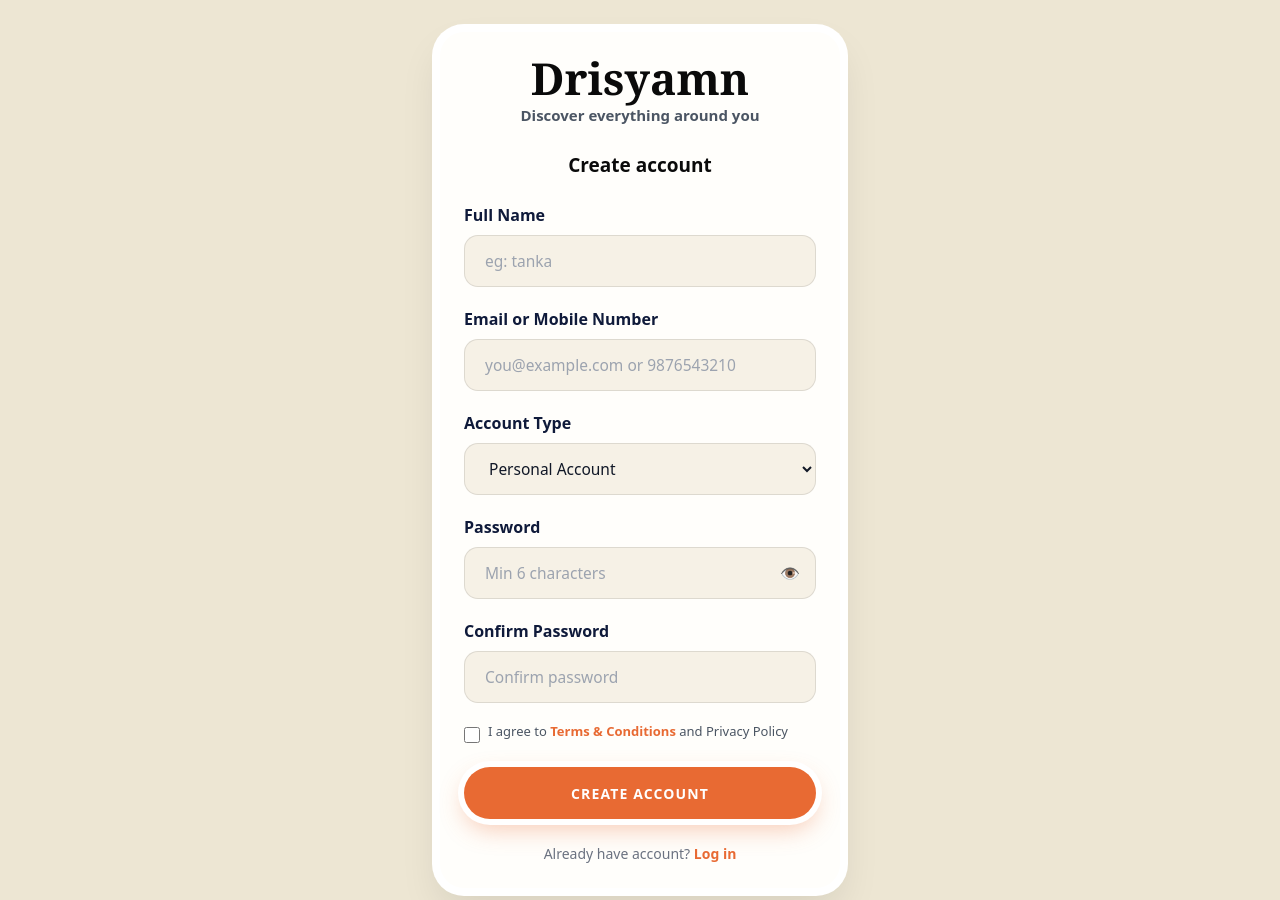
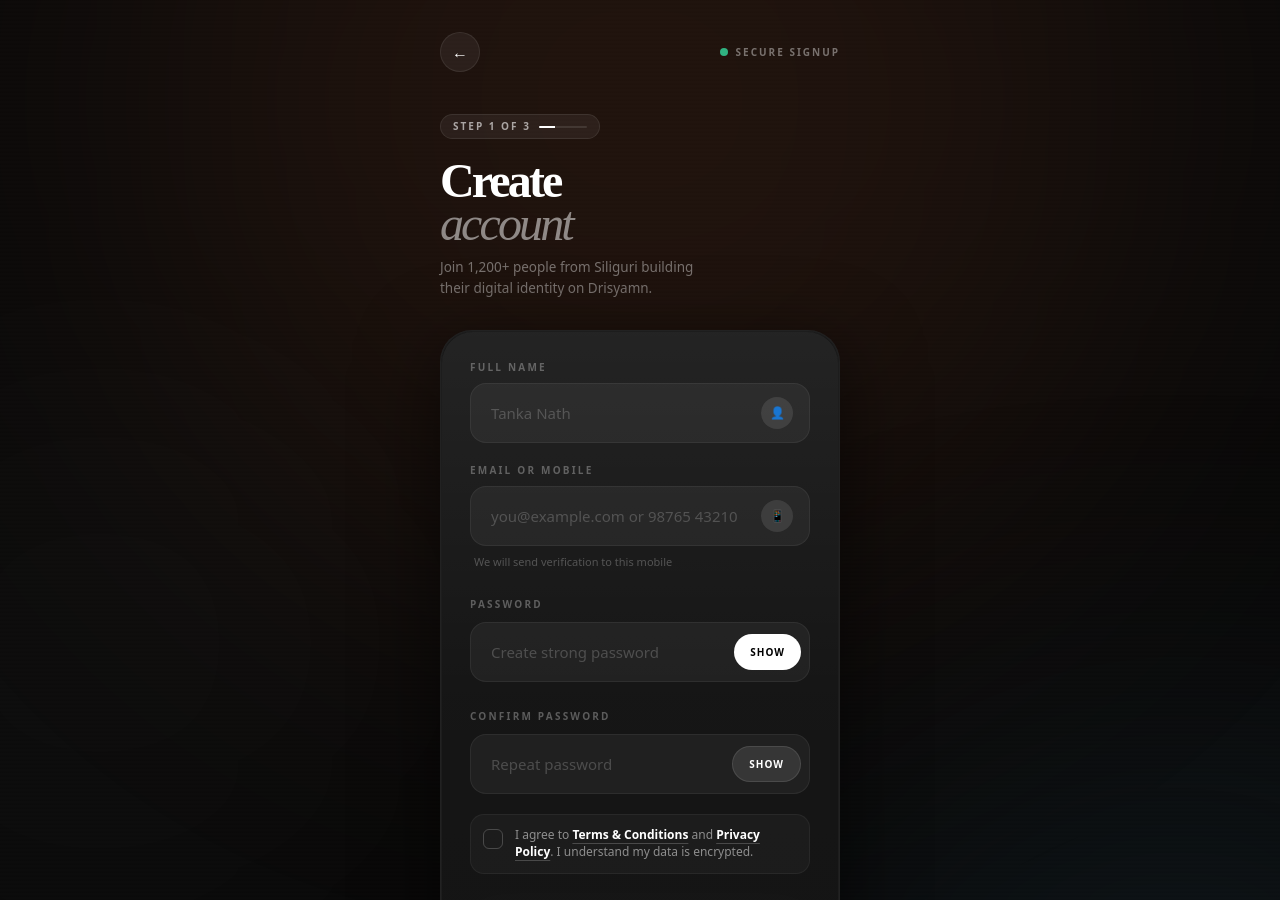
Before and after one commit to drisyamnretails-maker/drisyamn, a Next.js app: page /signup in a window 1280 px wide. Shown: the top 900 px of the page. Built offline with nearby package versions, Linux system fonts and the light colour scheme; no server answers.

Commit message:
design: 7cr black luxury signup + route to select-role

```diff
--- a/app/signup/page.tsx
+++ b/app/signup/page.tsx
@@ -1,275 +1,275 @@
 "use client";
-
-import { useState } from "react";
+import { useState, useMemo } from "react";
 import { useRouter } from "next/navigation";
 import Link from "next/link";
 import { supabase } from "@/lib/supabase";
 
-const ORANGE = "#E86A33";
-const PAGE_BG = "#EDE6D3";
-const PURE_BLACK = "#0A0A0A";
-const LABEL_BLACK = "#0F1A3A";
+type PasswordStrength = "weak" | "medium" | "strong";
 
 export default function SignupPage() {
   const router = useRouter();
 
+  // Form States
   const [name, setName] = useState("");
   const [contact, setContact] = useState("");
   const [password, setPassword] = useState("");
   const [confirm, setConfirm] = useState("");
-  const [role, setRole] = useState<"personal" | "creator" | "retail" | "service">("personal");
+  const [show, setShow] = useState(false);
+  const [showConfirm, setShowConfirm] = useState(false);
+  const [terms, setTerms] = useState(false);
 
-  const [show, setShow] = useState(false);
-  const [terms, setTerms] = useState(false);
+  // UI States
   const [loading, setLoading] = useState(false);
-  const [shake, setShake] = useState(false);
   const [err, setErr] = useState("");
+  const [focused, setFocused] = useState<string>("");
 
-  const triggerShake = () => {
-    setShake(true);
-    setTimeout(() => setShake(false), 400);
-  };
+  // Derived validations
+  const isEmail = useMemo(() => contact.includes("@"), [contact]);
+  const isValidEmail = useMemo(() => {
+    if (!contact) return false;
+    if (isEmail) return /^[^\s@]+@[^\s@]+\.[^\s@]+$/.test(contact);
+    return contact.replace(/\D/g, "").length >= 10;
+  }, [contact, isEmail]);
+
+  const passwordStrength: PasswordStrength = useMemo(() => {
+    if (password.length < 6) return "weak";
+    if (password.length < 10) return "medium";
+    if (/[A-Z]/.test(password) && /[0-9]/.test(password) && /[^A-Za-z0-9]/.test(password)) return "strong";
+    return "medium";
+  }, [password]);
+
+  const isFormValid = useMemo(() => {
+    return (
+      name.trim().length >= 2 &&
+      isValidEmail &&
+      password.length >= 6 &&
+      confirm === password &&
+      terms
+    );
+  }, [name, isValidEmail, password, confirm, terms]);
 
   const handleSignup = async () => {
     setErr("");
 
-    if (!name.trim() ||!contact.trim() ||!password ||!confirm) {
-      setErr("All fields are required");
-      triggerShake();
-      return;
-    }
-    if (password!== confirm) {
-      setErr("Passwords do not match");
-      triggerShake();
-      return;
-    }
-    if (password.length < 6) {
-      setErr("Password must be 6+ characters");
-      triggerShake();
-      return;
-    }
-    if (!terms) {
-      setErr("Please accept Terms & Conditions");
-      triggerShake();
-      return;
-    }
+    // Full validation
+    if (!name.trim()) return setErr("Full name is required");
+    if (name.trim().length < 2) return setErr("Name must be at least 2 characters");
+    if (!contact.trim()) return setErr("Email or mobile is required");
+    if (!isValidEmail) return setErr(isEmail? "Invalid email format" : "Invalid mobile number");
+    if (!password) return setErr("Password is required");
+    if (password.length < 6) return setErr("Password must be 6+ characters");
+    if (password!== confirm) return setErr("Passwords do not match");
+    if (!terms) return setErr("Please accept Terms & Conditions");
 
     setLoading(true);
-
     try {
-      const isEmail = contact.includes("@");
       const cleanContact = contact.trim().toLowerCase();
-
       const digitsOnly = contact.replace(/\D/g, "");
       const emailToUse = isEmail? cleanContact : `user_${digitsOnly}@gmail.com`;
       const phoneVal = isEmail? null : contact.trim();
 
-      // Username = user ke naam/email se banega + 4 digit
       const baseName = name.trim().toLowerCase().replace(/\s+/g, "_").replace(/[^a-z0-9_]/g, "");
       const username = `${baseName}_${Date.now().toString().slice(-4)}`;
 
-      // 1. Create User in Supabase Auth
+      // 1. Auth signup
       const { data: authData, error: authError } = await supabase.auth.signUp({
         email: emailToUse,
-        password: password,
+        password,
         options: {
           data: {
             full_name: name.trim(),
             username: username,
-            role: role,
           },
         },
       });
 
       if (authError) throw authError;
-      if (!authData.user) throw new Error("Signup failed");
+      if (!authData.user) throw new Error("Signup failed - no user returned");
 
-      // 2. Insert Profile Data
-      const { error: profileError } = await supabase.from("profiles").upsert({
+      // 2. Profile insert with full data
+      const { error: profileError } = await supabase.from("profiles").upsert(
+        {
           id: authData.user.id,
           username: username,
           full_name: name.trim(),
           display_name: name.trim(),
           email: emailToUse,
           phone: phoneVal,
-        bio: `Hi, I am ${name}`,
-        avatar_url: `https://api.dicebear.com/7.x/initials/svg?seed=${encodeURIComponent(name)}`,
-        role: role,
+          bio: "",
+          avatar_url: `https://api.dicebear.com/7.x/initials/svg?seed=${encodeURIComponent(name.trim())}&backgroundColor=141414,1F3A4A,E86A33`,
+          role: "personal", // default, will be updated in select-role page
           onboarding_done: false,
-      });
+          location: "Matigara, Siliguri",
+          created_at: new Date().toISOString(),
+        },
+        { onConflict: "id" }
+      );
 
       if (profileError) throw profileError;
 
-      // 3. Log user in and route based on account type
-      await supabase.auth.signInWithPassword({ email: emailToUse, password });
+      // 3. Auto login
+      const { error: loginError } = await supabase.auth.signInWithPassword({
+        email: emailToUse,
+        password,
+      });
 
-      switch (role) {
-        case "creator":
-          router.push(`/profile/creator/${username}`);
-          break;
-        case "retail":
-          router.push(`/profile/retail/${username}`);
-          break;
-        case "service":
-          router.push(`/profile/service/${username}`);
-          break;
-        default:
-          router.push(`/profile/personal/${username}`);
-          break;
+      if (loginError) throw loginError;
+
+      // 4. NEW ROUTE: Signup -> Select Role -> Setup -> Homefeed
+      router.push(`/select-role/${username}`);
+
+    } catch (e: any) {
+      const message = e.message || "Something went wrong";
+      if (message.includes("already registered")) {
+        setErr("This email/mobile already exists. Please login.");
+      } else {
+        setErr(message);
       }
-    } catch (e: any) {
-      setErr(e.message || "An error occurred during signup");
-      triggerShake();
     } finally {
       setLoading(false);
     }
   };
 
-  const labelStyle = { color: LABEL_BLACK, fontSize: "16px", fontWeight: 700 } as const;
-
   return (
-    <div
-      className="min-h-[100vh] w-full flex items-start justify-center p-4 pt-8 overflow-y-auto"
-      style={{ background: PAGE_BG }}
-    >
-      <div
-        className={`w-full max-w-[400px] bg-[#FFFEFB] rounded-[24px] px-6 py-6 mb-8 shadow-[0_0_0_8px_#fff,0_20px_40px_rgba(0,0,0,0.1)] ${
-          shake? "animate-[shake_0.4s_ease]" : ""
-        }`}
-      >
-        <div className="text-center">
-          <h1 className="font-serif leading-none" style={{ color: PURE_BLACK, fontSize: "44px", fontWeight: 800 }}>
-            Drisyamn
-          </h1>
-          <p className="mt-1" style={{ color: "#4B5563", fontSize: "15px", fontWeight: 600 }}>
-            Discover everything around you
-          </p>
-          <h2 className="mt-6" style={{ color: PURE_BLACK, fontSize: "19px", fontWeight: 700 }}>
-            Create account
-          </h2>
+    <div className="min-h-screen bg-[#080808] text-white relative overflow-hidden flex justify-center">
+      {/* LUXURY BACKGROUND */}
+      <div className="absolute inset-0 pointer-events-none">
+        <div className="absolute -top-[400px] left-1/2 -translate-x-1/2 w-[1000px] h-[1000px] bg-[#E86A33]/[0.10] rounded-full blur-[160px]" />
+        <div className="absolute -bottom-[400px] -right-[300px] w-[800px] h-[800px] bg-[#1F3A4A]/[0.25] rounded-full blur-[150px]" />
+        <div className="absolute top-[30%] -left-[200px] w-[600px] h-[600px] bg-white/[0.02] rounded-full blur-[130px]" />
+        <div className="absolute inset-0 bg-[linear-gradient(transparent_0%,rgba(255,255,255,0.01)_50%,transparent_100%)] bg-[length:100%_4px]" />
       </div>
 
-        <div className="mt-6">
-          <label style={labelStyle}>Full Name</label>
-          <input
-            value={name}
-            onChange={(e) => setName(e.target.value)}
-            placeholder="eg: tanka"
-            className="mt-2 w-full h-[52px] px-5 rounded-[14px] bg-[#F6F1E6] border border-black/10 text-[15.5px] font-medium outline-none focus:bg-white focus:border-[#E86A33]/40"
-            style={{ color: "#111827" }}
-          />
+      <div className="relative z-10 w-full max-w-[440px] px-5 py-8 flex flex-col min-h-screen">
 
-          <label className="mt-5 block" style={labelStyle}>
-            Email or Mobile Number
-          </label>
-          <input
-            value={contact}
-            onChange={(e) => setContact(e.target.value)}
-            placeholder="you@example.com or 9876543210"
-            className="mt-2 w-full h-[52px] px-5 rounded-[14px] bg-[#F6F1E6] border border-black/10 text-[15.5px] font-medium outline-none"
-            style={{ color: "#111827" }}
-          />
-
-          <label className="mt-5 block" style={labelStyle}>
-            Account Type
-          </label>
-          <select
-            value={role}
-            onChange={(e: any) => setRole(e.target.value)}
-            className="mt-2 w-full h-[52px] px-5 rounded-[14px] bg-[#F6F1E6] border border-black/10 text-[15.5px] font-medium outline-none cursor-pointer"
-            style={{ color: "#111827" }}
-          >
-            <option value="personal">Personal Account</option>
-            <option value="creator">Creator Account</option>
-            <option value="retail">Retail Business</option>
-            <option value="service">Service Provider</option>
-          </select>
-
-          <label className="mt-5 block" style={labelStyle}>
-            Password
-          </label>
-          <div className="relative mt-2">
-            <input
-              value={password}
-              onChange={(e) => setPassword(e.target.value)}
-              type={show? "text" : "password"}
-              placeholder="Min 6 characters"
-              className="w-full h-[52px] px-5 pr-12 rounded-[14px] bg-[#F6F1E6] border border-black/10 text-[15.5px] font-medium outline-none"
-              style={{ color: "#111827" }}
-            />
-            <button
-              onClick={() => setShow(!show)}
-              type="button"
-              className="absolute right-4 top-1/2 -translate-y-1/2"
-              style={{ color: PURE_BLACK }}
-            >
-              {show? "🙈" : "👁️"}
+        {/* TOP NAV */}
+        <div className="flex justify-between items-center">
+          <button onClick={() => router.push("/")} className="w-10 h-10 rounded-full bg-white/[0.06] border border-white/[0.08] flex items-center justify-center hover:bg-white/[0.10] transition-colors">
+            <span className="text-[16px]">←</span>
           </button>
+          <div className="flex items-center gap-2">
+            <div className="w-2 h-2 rounded-full bg-emerald-400 animate-pulse" />
+            <span className="text-[10px] font-bold tracking-[0.2em] text-white/40">SECURE SIGNUP</span>
+          </div>
         </div>
 
-          <label className="mt-5 block" style={labelStyle}>
-            Confirm Password
-          </label>
-          <input
-            value={confirm}
-            onChange={(e) => setConfirm(e.target.value)}
-            type="password"
-            placeholder="Confirm password"
-            className="mt-2 w-full h-[52px] px-5 rounded-[14px] bg-[#F6F1E6] border border-black/10 text-[15.5px] font-medium outline-none"
-            style={{ color: "#111827" }}
-          />
+        {/* HEADER */}
+        <div className="mt-10">
+          <div className="inline-flex items-center gap-2 px-3 py-1 rounded-full bg-white/[0.06] border border-white/[0.08]">
+            <span className="text-[10px] font-black tracking-[0.2em] text-white/60">STEP 1 OF 3</span>
+            <div className="w-12 h-[2px] bg-white/10 rounded-full overflow-hidden">
+              <div className="w-[33%] h-full bg-white" />
+            </div>
+          </div>
+          <h1 className="mt-5 font-serif text-[48px] font-[900] tracking-[-0.06em] leading-[0.9]">Create<br/><span className="font-[200] italic text-white/50">account</span></h1>
+          <p className="mt-3 text-[13.5px] leading-[1.5] text-white/40">Join 1,200+ people from Siliguri building<br/>their digital identity on Drisyamn.</p>
+        </div>
 
-          <label className="mt-5 flex items-start gap-2 cursor-pointer">
-            <input
-              type="checkbox"
-              checked={terms}
-              onChange={(e) => setTerms(e.target.checked)}
-              className="mt-1 w-4 h-4 accent-[#E86A33]"
-            />
-            <span className="text-[13px] font-medium leading-4" style={{ color: "#4B5563" }}>
-              I agree to{" "}
-              <Link href="/terms" className="font-bold" style={{ color: ORANGE }}>
-                Terms & Conditions
-              </Link>{" "}
-              and Privacy Policy
-            </span>
+        {/* FORM CARD */}
+        <div className="mt-8 rounded-[32px] bg-[#111111] border border-white/[0.07] p-[1px] shadow-[0_20px_80px_rgba(0,0,0,0.6),0_0_0_1px_rgba(255,255,255,0.05)_inset]">
+          <div className="rounded-[31px] bg-gradient-to-b from-white/[0.08] via-white/[0.02] to-white/[0.01] p-[22px] sm:p-7 space-y-5">
+
+            {/* NAME */}
+            <div className="space-y-2">
+              <div className="flex justify-between">
+                <label className="text-[10px] font-black tracking-[0.22em] text-white/30">FULL NAME</label>
+                {name.trim().length >= 2 && <span className="text-[10px] font-bold text-emerald-400">✓ VALID</span>}
+              </div>
+              <div className={`relative group rounded-[16px] bg-white/[0.05] border transition-all ${focused==="name"? "border-white/20 bg-white/[0.08] shadow-[0_0_0_4px_rgba(255,255,255,0.06)]" : "border-white/[0.06] hover:border-white/[0.10]"}`}>
+                <input value={name} onFocus={()=>setFocused("name")} onBlur={()=>setFocused("")} onChange={e=>setName(e.target.value)} placeholder="Tanka Nath" className="w-full h-[58px] px-5 pr-12 bg-transparent outline-none text-[15px] font-[500] placeholder:text-white/20" />
+                <div className="absolute right-4 top-1/2 -translate-y-1/2 w-8 h-8 rounded-full bg-white/10 flex items-center justify-center text-[12px]">👤</div>
+              </div>
+            </div>
+
+            {/* CONTACT */}
+            <div className="space-y-2">
+              <div className="flex justify-between">
+                <label className="text-[10px] font-black tracking-[0.22em] text-white/30">EMAIL OR MOBILE</label>
+                {isValidEmail && <span className="text-[10px] font-bold text-emerald-400">✓ VALID</span>}
+              </div>
+              <div className={`relative rounded-[16px] bg-white/[0.05] border transition-all ${focused==="contact"? "border-white/20 bg-white/[0.08] shadow-[0_0_0_4px_rgba(255,255,255,0.06)]" : "border-white/[0.06] hover:border-white/[0.10]"}`}>
+                <input value={contact} onFocus={()=>setFocused("contact")} onBlur={()=>setFocused("")} onChange={e=>setContact(e.target.value)} placeholder="you@example.com or 98765 43210" className="w-full h-[58px] px-5 pr-12 bg-transparent outline-none text-[15px] font-[500] placeholder:text-white/20" />
+                <div className="absolute right-4 top-1/2 -translate-y-1/2 w-8 h-8 rounded-full bg-white/10 flex items-center justify-center text-[12px]">{isEmail? "✉️" : "📱"}</div>
+              </div>
+              <p className="text-[11px] text-white/25 px-1">We will send verification to this {isEmail? "email" : "mobile"}</p>
+            </div>
+
+            {/* PASSWORD */}
+            <div className="space-y-2">
+              <label className="text-[10px] font-black tracking-[0.22em] text-white/30">PASSWORD</label>
+              <div className={`relative rounded-[16px] bg-white/[0.05] border transition-all ${focused==="password"? "border-white/20 bg-white/[0.08]" : "border-white/[0.06]"}`}>
+                <input value={password} onFocus={()=>setFocused("password")} onBlur={()=>setFocused("")} onChange={e=>setPassword(e.target.value)} type={show?"text":"password"} placeholder="Create strong password" className="w-full h-[58px] px-5 pr-20 bg-transparent outline-none text-[15px] font-[500] placeholder:text-white/20" />
+                <button onClick={()=>setShow(!show)} type="button" className="absolute right-2 top-1/2 -translate-y-1/2 h-9 px-4 rounded-full bg-white text-black text-[10px] font-black tracking-widest">{show?"HIDE":"SHOW"}</button>
+              </div>
+              {password && (
+                <div className="flex gap-1.5 px-1">
+                  <div className={`h-1 flex-1 rounded-full transition-all ${passwordStrength==="weak"?"bg-red-400":passwordStrength==="medium"?"bg-yellow-400":"bg-emerald-400"}`} />
+                  <div className={`h-1 flex-1 rounded-full transition-all ${passwordStrength==="medium" || passwordStrength==="strong"? passwordStrength==="medium"?"bg-yellow-400":"bg-emerald-400" : "bg-white/10"}`} />
+                  <div className={`h-1 flex-1 rounded-full transition-all ${passwordStrength==="strong"? "bg-emerald-400" : "bg-white/10"}`} />
+                  <span className="ml-2 text-[10px] font-bold tracking-widest text-white/30">{passwordStrength.toUpperCase()}</span>
+                </div>
+              )}
+            </div>
+
+            {/* CONFIRM */}
+            <div className="space-y-2">
+              <label className="text-[10px] font-black tracking-[0.22em] text-white/30">CONFIRM PASSWORD</label>
+              <div className={`relative rounded-[16px] bg-white/[0.05] border transition-all ${focused==="confirm"? "border-white/20 bg-white/[0.08]" : "border-white/[0.06]"}`}>
+                <input value={confirm} onFocus={()=>setFocused("confirm")} onBlur={()=>setFocused("")} onChange={e=>setConfirm(e.target.value)} type={showConfirm?"text":"password"} placeholder="Repeat password" className="w-full h-[58px] px-5 pr-20 bg-transparent outline-none text-[15px] font-[500] placeholder:text-white/20" />
+                <button onClick={()=>setShowConfirm(!showConfirm)} type="button" className="absolute right-2 top-1/2 -translate-y-1/2 h-9 px-4 rounded-full bg-white/10 text-white text-[10px] font-black tracking-widest border border-white/10">{showConfirm?"HIDE":"SHOW"}</button>
+              </div>
+              {confirm && confirm===password && <p className="text-[11px] font-bold text-emerald-400 px-1">✓ Passwords match</p>}
+              {confirm && confirm!==password && <p className="text-[11px] font-bold text-red-400 px-1">✗ Passwords do not match</p>}
+            </div>
+
+            {/* TERMS */}
+            <label className="flex gap-3 items-start p-3 rounded-[14px] bg-white/[0.03] border border-white/[0.05] cursor-pointer hover:bg-white/[0.05] transition-colors">
+              <button onClick={()=>setTerms(!terms)} type="button" className={`mt-0.5 w-[20px] h-[20px] rounded-[6px] border flex items-center justify-center transition-all shrink-0 ${terms?'bg-white border-white':'bg-transparent border-white/20'}`}>
+                {terms && <span className="text-black text-[11px] font-black">✓</span>}
+              </button>
+              <span className="text-[12px] leading-[1.4] text-white/50">I agree to <Link href="/terms" className="text-white font-bold underline underline-offset-4 decoration-white/20">Terms & Conditions</Link> and <Link href="/privacy" className="text-white font-bold underline underline-offset-4 decoration-white/20">Privacy Policy</Link>. I understand my data is encrypted.</span>
             </label>
 
-          {err && (
-            <div className="mt-4 px-4 py-2.5 rounded-[10px] bg-[#F6F1E6] text-[13px] font-bold border border-black/5 text-red-600">
-              {err}
-            </div>
+            {/* ERROR */}
+            {err && <div className="px-4 py-3.5 rounded-[14px] bg-red-500/10 border border-red-500/20 text-red-300 text-[12.5px] font-bold flex gap-2"><span>⚠️</span><span>{err}</span></div>}
+
+            {/* SUBMIT */}
+            <div className="pt-2 space-y-3">
+              <button onClick={handleSignup} disabled={loading ||!isFormValid} className="group w-full h-[58px] rounded-full bg-white text-black font-black text-[12px] tracking-[0.18em] hover:bg-[#F2F2F2] active:scale-[0.98] transition-all disabled:opacity-30 disabled:cursor-not-allowed flex items-center justify-center gap-3 shadow-[0_10px_30px_rgba(255,255,255,0.15)]">
+                {loading? (
+                  <>
+                    <div className="w-4 h-4 border-2 border-black/20 border-t-black rounded-full animate-spin" />
+                    CREATING ACCOUNT...
+                  </>
+                ) : (
+                  <>
+                    CREATE ACCOUNT
+                    <span className="w-7 h-7 rounded-full bg-black text-white flex items-center justify-center group-hover:translate-x-0.5 transition-transform">→</span>
+                  </>
                 )}
-
-          <button
-            onClick={handleSignup}
-            disabled={loading}
-            className="mt-6 w-full h-[52px] rounded-full text-white text-[14px] font-black tracking-[0.08em] uppercase disabled:opacity-70 flex items-center justify-center cursor-pointer"
-            style={{
-              background: ORANGE,
-              boxShadow: "0 0 0 6px white, 0 10px 24px rgba(232,106,51,0.35)",
-            }}
-          >
-            {loading? "CREATING..." : "CREATE ACCOUNT"}
               </button>
 
-          <p className="mt-6 text-center text-[14px]">
-            <span className="font-medium" style={{ color: "#6B7280" }}>
-              Already have account?
-            </span>{" "}
-            <Link href="/login" className="font-bold hover:underline" style={{ color: ORANGE }}>
-              Log in
-            </Link>
-          </p>
+              <div className="flex items-center gap-3 py-2">
+                <div className="flex-1 h-[1px] bg-white/10" />
+                <span className="text-[10px] tracking-[0.2em] font-bold text-white/20">OR CONTINUE WITH</span>
+                <div className="flex-1 h-[1px] bg-white/10" />
+              </div>
+
+              <p className="text-center text-[12.5px] text-white/30">Already have an account? <Link href="/login" className="text-white font-black tracking-wide hover:underline underline-offset-4">LOG IN →</Link></p>
+            </div>
+          </div>
+        </div>
+
+        {/* FOOTER */}
+        <div className="mt-auto pt-8 flex justify-center gap-6 text-[10px] font-bold tracking-[0.2em] text-white/15">
+          <span>🔒 256-BIT ENCRYPTED</span>
+          <span>•</span>
+          <span>MADE IN MATIGARA</span>
         </div>
       </div>
 
       <style jsx>{`
-        @keyframes shake {
-          0%, 100% { transform: translateX(0); }
-          20%, 60% { transform: translateX(-4px); }
-          40%, 80% { transform: translateX(4px); }
-        }
+       .font-serif { font-family: 'Instrument Serif', 'Times New Roman', serif; }
       `}</style>
     </div>
   );
```
Lines whose indentation alone changed are shown as unchanged.
